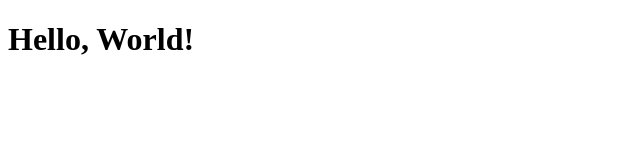
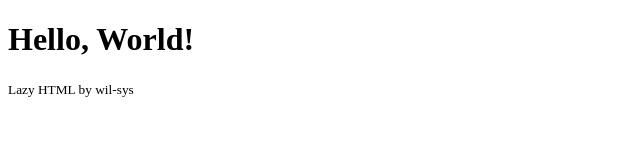
Before and after one commit to Shelton-Vipers/web-test, a plain HTML site: page index.html in a window 1280 px wide. Shown: the whole page, without its empty margins (0-640 px from the left). Drawn offline with Linux system fonts and the light colour scheme.

Commit message:
Updated “”credits””

```diff
--- a/index.html
+++ b/index.html
@@ -2,6 +2,6 @@
 <html>
   <header>
     <h1>Hello, World!</h1>
-    <span style="font-size:0.2em> Lazy HTML by wil-sys </span>
+    <small> Lazy HTML by wil-sys </small>
   </header>
 </html>
```
